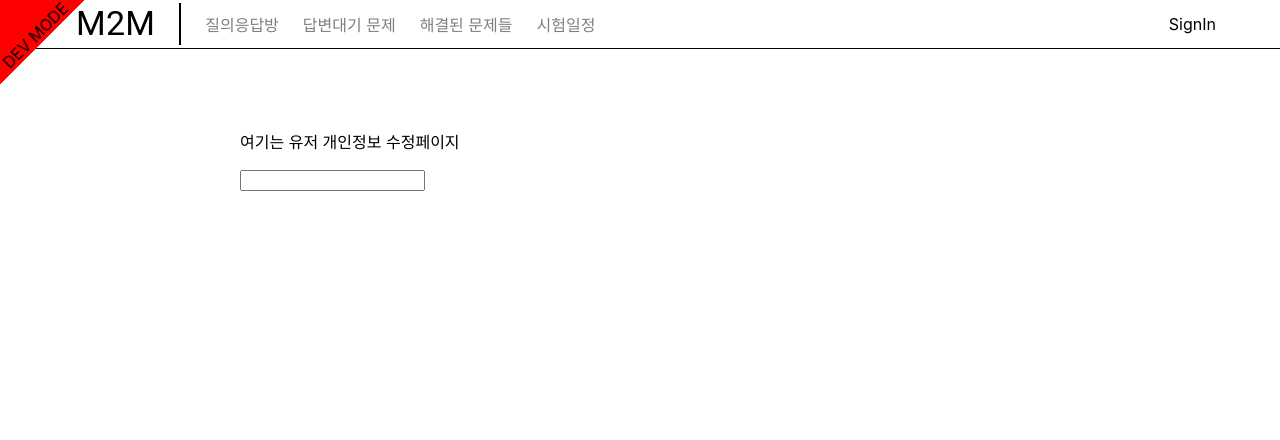
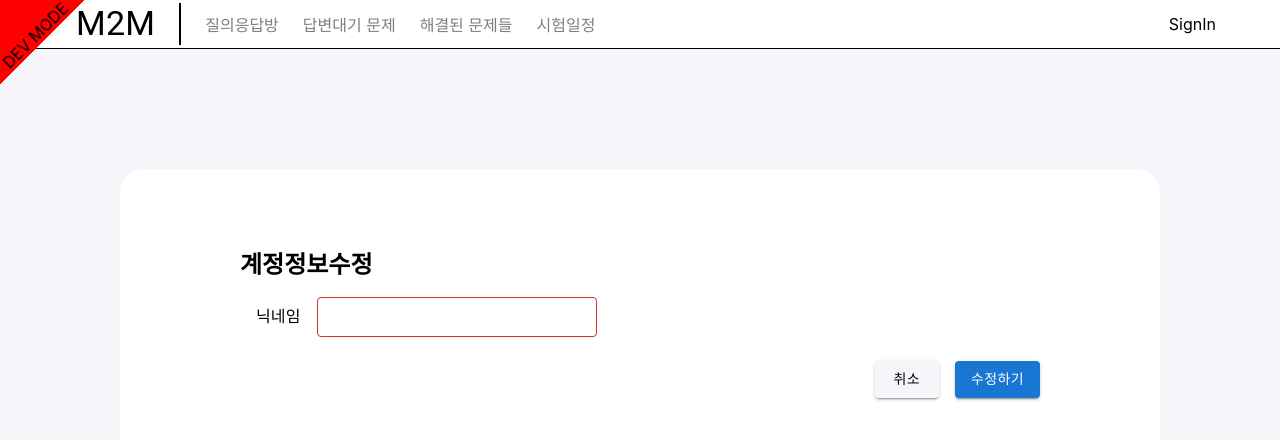
Before and after one commit to Mentor-2-Mentee/front, a React (Vite) app: page /user_profile in a window 1280 px wide. Shown: the top 440 px of the page. Built offline with nearby package versions, Linux system fonts and the light colour scheme; no server answers.

Commit message:
fix : 새 닉네임 ui로직 수정, ApiFetchHandler 타입 및 데코레이터 작성

```diff
--- /dev/null
+++ b/src/api/getUseableNewName.ts
@@ -0,0 +1,20 @@
+import axiosInstance from "./axiosInstance";
+
+interface GetUseableNewNameResponseParams {
+  message: string;
+  canUse: boolean;
+}
+
+export const getUseableNewName = async (
+  newName: string
+): Promise<GetUseableNewNameResponseParams> => {
+  try {
+    const response = await axiosInstance().get(
+      `/oauth/name_check?newname=${newName}`
+    );
+    console.log(response.data);
+    return response.data;
+  } catch (error) {
+    throw new Error(`getUseableNewName failed by ${error}`);
+  }
+};
--- a/src/pages/CreateRoomPage/index.tsx
+++ b/src/pages/CreateRoomPage/index.tsx
@@ -78,7 +78,10 @@ export const CreateRoomPage = (): JSX.Element => {
     } catch (error) {}
   };
 
-  const handleCreateQuestionRoom = new ApiFetchHandler(createQuestionRoom, 500);
+  const handleCreateQuestionRoom = new ApiFetchHandler<void>(
+    createQuestionRoom,
+    500
+  );
 
   const debouncedCreateQuestionRoom = () => {
     handleCreateQuestionRoom.debounce();
--- a/src/pages/UserProfilePage/index.tsx
+++ b/src/pages/UserProfilePage/index.tsx
@@ -1,21 +1,137 @@
+import { Button, TextField, Typography } from "@mui/material";
 import { styled } from "@mui/system";
-import { useContext } from "react";
+import { useCallback, useContext, useEffect, useState } from "react";
+import { useNavigate } from "react-router-dom";
+import { getUseableNewName } from "../../api/getUseableNewName";
+import { SignatureColor } from "../../commonStyles/CommonColor";
 import { RootContext } from "../../context/RootContext";
+import ApiFetchHandler from "../../utils/ApiFetchHandler";
 
 export const UserProfilePage = (): JSX.Element => {
   const { userId, userName } = useContext(RootContext);
+  const navigation = useNavigate();
+
+  const [userNameInput, setUserNameInput] = useState<string>(userName || "");
+  const [canUse, setCanUse] = useState<boolean>(false);
+  const [checkResultMessage, setCheckResultMessage] = useState<string>("");
+
+  const handleInputUserName = async (
+    event: React.ChangeEvent<HTMLInputElement>
+  ) => {
+    setUserNameInput(event.target.value);
+  };
+  const handleCancelButton = () => {
+    navigation(-1);
+  };
+
+  const getResult = async (params: string) => {
+    const { message, canUse } = await getUseableNewName(params);
+
+    if (userName === params) {
+      setCanUse(true);
+      return;
+    }
+    setCanUse(canUse);
+    setCheckResultMessage(message);
+  };
+
+  const setApiHandler = new ApiFetchHandler<string>(getResult, 500);
+  const debouncedNameCheck = useCallback((params: string) => {
+    setApiHandler.debounce(params);
+  }, []);
+
+  useEffect(() => {
+    debouncedNameCheck(userNameInput);
+  }, [userNameInput]);
+
   return (
-    <UserProfilePageContainer>
-      <div>여기는 유저 개인정보 수정페이지</div>
-      <input type="text" value={userName} />
-    </UserProfilePageContainer>
+    <BackgroundBox>
+      <UserProfilePageContainer>
+        <Typography variant="h5" sx={{ mb: 2, fontWeight: "bold" }}>
+          계정정보수정
+        </Typography>
+        <InputUserNameLabel htmlFor="userName">
+          <Typography
+            variant="subtitle1"
+            sx={(theme) => ({
+              marginRight: theme.spacing(2),
+            })}
+          >
+            닉네임
+          </Typography>
+          <TextField
+            error={!canUse}
+            id="userName"
+            size="small"
+            value={userNameInput}
+            onChange={handleInputUserName}
+            sx={(theme) => ({
+              width: theme.spacing(35),
+              marginRight: theme.spacing(2),
+            })}
+          />
+          {canUse ? null : (
+            <Typography variant="subtitle1" sx={{ color: SignatureColor.RED }}>
+              {checkResultMessage}
+            </Typography>
+          )}
+        </InputUserNameLabel>
+        <ButtonContainer>
+          <Button
+            variant="contained"
+            sx={{
+              background: SignatureColor.GRAY,
+              color: SignatureColor.BLACK,
+              "&:hover": {
+                background: SignatureColor.RED,
+                color: SignatureColor.WHITE,
+              },
+            }}
+            onClick={handleCancelButton}
+          >
+            취소
+          </Button>
+          <Button
+            variant="contained"
+            // onClick={debouncedCreateQuestionRoom}
+          >
+            수정하기
+          </Button>
+        </ButtonContainer>
+      </UserProfilePageContainer>
+    </BackgroundBox>
   );
 };
+
+const BackgroundBox = styled("div")(({ theme }) => ({
+  background: SignatureColor.GRAY,
+  padding: theme.spacing(15, 15, 30, 15),
+}));
+
 const UserProfilePageContainer = styled("div")(({ theme }) => ({
-  margin: theme.spacing(10, 30, 10, 30),
+  padding: theme.spacing(10, 15, 10, 15),
+  background: SignatureColor.WHITE,
+  borderRadius: theme.spacing(3),
 
   "& > *": {
-    marginBottom: theme.spacing(2),
+    marginBottom: theme.spacing(3),
+  },
+}));
+
+const InputUserNameLabel = styled("label")(({ theme }) => ({
+  display: "flex",
+  alignItems: "center",
+
+  marginLeft: theme.spacing(2),
+}));
+
+const ButtonContainer = styled("div")(({ theme }) => ({
+  display: "flex",
+  flexFlow: "row",
+  justifyContent: "end",
+
+  "& > button": {
+    marginLeft: theme.spacing(2),
   },
 }));
 
--- a/src/utils/ApiFetchHandler.ts
+++ b/src/utils/ApiFetchHandler.ts
@@ -1,19 +1,28 @@
-export class ApiFetchHandler {
-  callBackFunction;
+/**
+ * @callBackFunction (params:T) => Promise<void>형식의 최종 서비스메서드
+ * @T callBackFunctiond에 들어갈 params타입
+ *
+ * @debounce callBackFunction에 인자 전달시 useCallback으로 레핑해야함
+ */
+export class ApiFetchHandler<T> {
+  callbackFunction;
   timeout = 1000;
   #timer?: number;
-  constructor(callBackFunction: () => Promise<void>, timeout?: number) {
+  constructor(
+    callBackFunction: (params: T) => Promise<void>,
+    timeout?: number
+  ) {
     if (timeout) this.timeout = timeout;
-    this.callBackFunction = callBackFunction;
+    this.callbackFunction = callBackFunction;
   }
 
-  debounce() {
+  debounce(params: T) {
     if (this.#timer) {
       window.clearTimeout(this.#timer);
     }
 
     this.#timer = window.setTimeout(() => {
-      this.callBackFunction();
+      this.callbackFunction(params);
     }, this.timeout);
   }
 }
```
